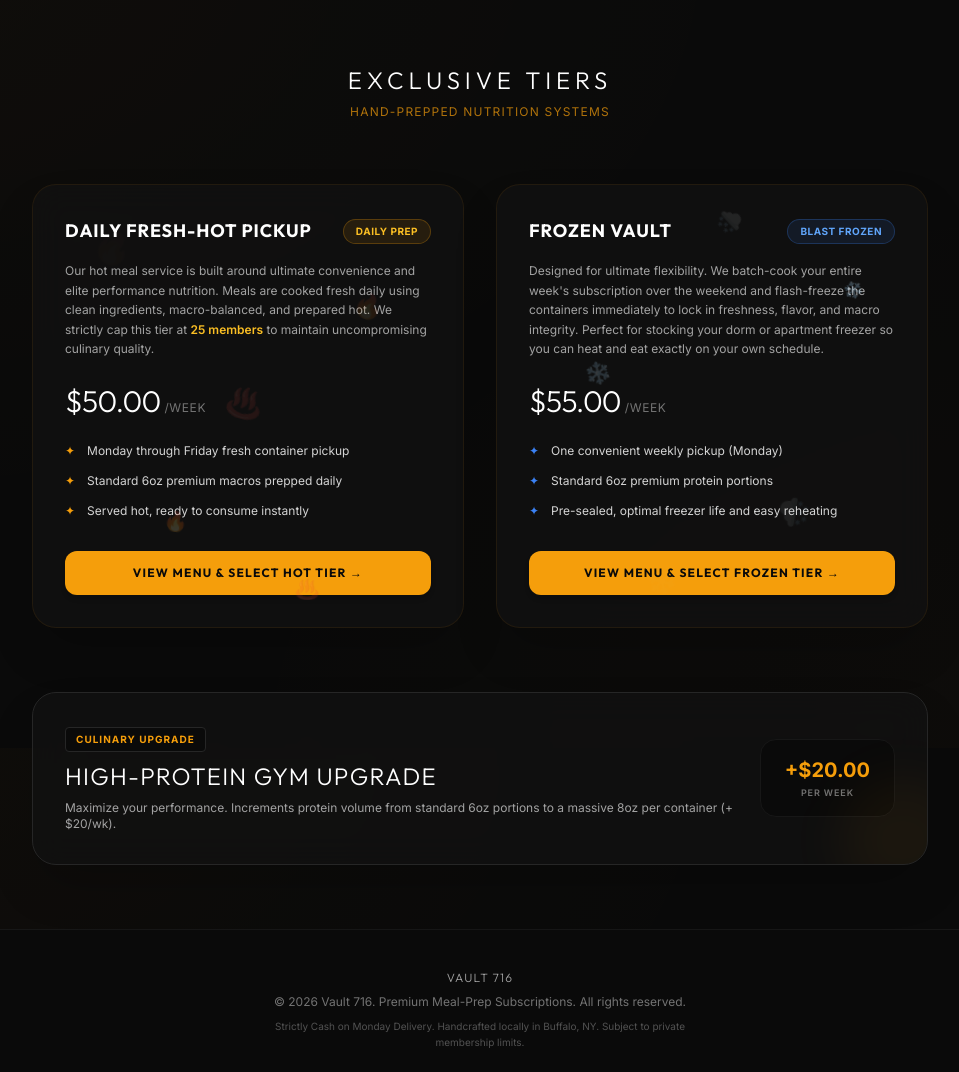
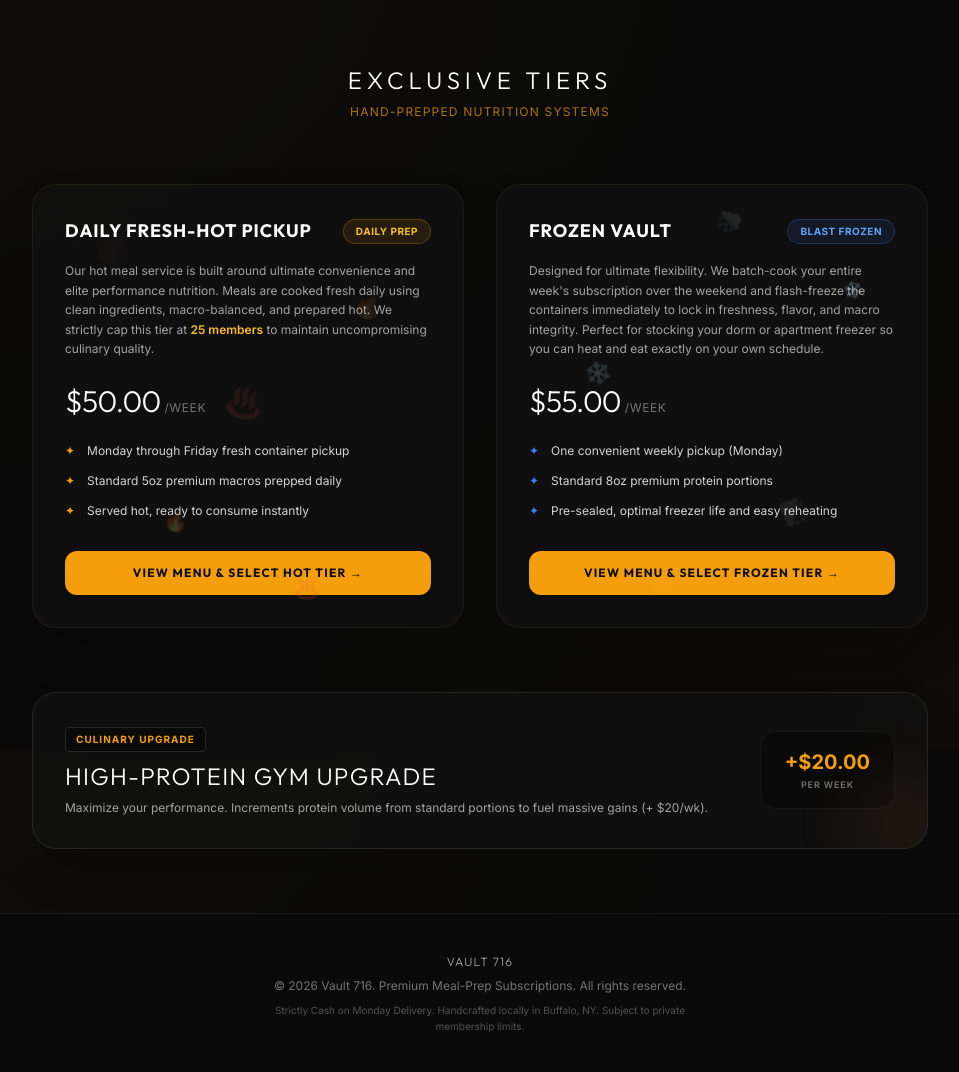
Before and after one commit to ananyasnh/vault716, a Flask app: page / in a window 1280 px wide. Shown: the part 852-1924 px from the top of the page, without its empty margins (160-1119 px from the left). After the commit the page ends 1884 px from the top, so only its background shows below. Run offline with Flask 3, Linux system fonts and the light colour scheme; data that the repository does not hold is empty; parts of the project's set-up code (start-up, migrations or seed data) failed here and were passed over; some libraries are stand-ins or nearby versions.

Commit message:
Update standard protein amounts to 5oz for hot and 8oz for frozen on the homepage

```diff
--- a/templates/index.html
+++ b/templates/index.html
@@ -309,7 +309,7 @@
                         </li>
                         <li class="flex gap-x-3 items-center">
                             <span class="text-amber-500">✦</span>
-                            Standard 6oz premium macros prepped daily
+                            Standard 5oz premium macros prepped daily
                         </li>
                         <li class="flex gap-x-3 items-center">
                             <span class="text-amber-500">✦</span>
@@ -352,7 +352,7 @@
                         </li>
                         <li class="flex gap-x-3 items-center">
                             <span class="text-blue-500">✦</span>
-                            Standard 6oz premium protein portions
+                            Standard 8oz premium protein portions
                         </li>
                         <li class="flex gap-x-3 items-center">
                             <span class="text-blue-500">✦</span>
@@ -373,7 +373,7 @@
                 <div>
                     <span class="inline-block px-2.5 py-1 rounded bg-neutral-950 border border-neutral-800 text-[10px] font-bold tracking-widest text-amber-500 mb-2 uppercase">Culinary Upgrade</span>
                     <h4 class="text-2xl font-light tracking-wider text-white font-display uppercase">High-Protein Gym Upgrade</h4>
-                    <p class="mt-2 text-xs text-neutral-400 font-sans">Maximize your performance. Increments protein volume from standard 6oz portions to a massive 8oz per container (+ $20/wk).</p>
+                    <p class="mt-2 text-xs text-neutral-400 font-sans">Maximize your performance. Increments protein volume from standard portions to fuel massive gains (+ $20/wk).</p>
                 </div>
                 <div class="flex-shrink-0 text-center bg-neutral-950 py-4 px-6 rounded-2xl border border-neutral-900">
                     <span class="block text-amber-500 text-xl font-bold font-display font-sans">+$20.00</span>
```
